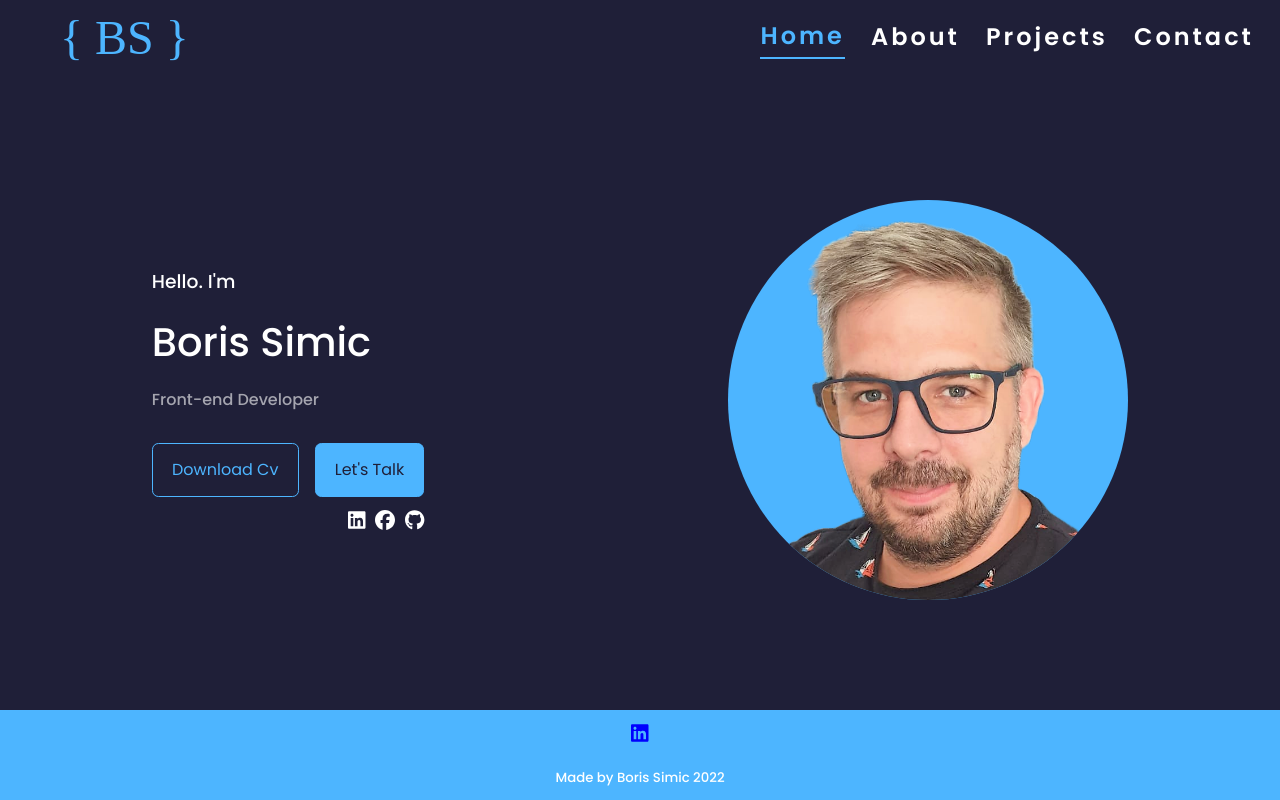
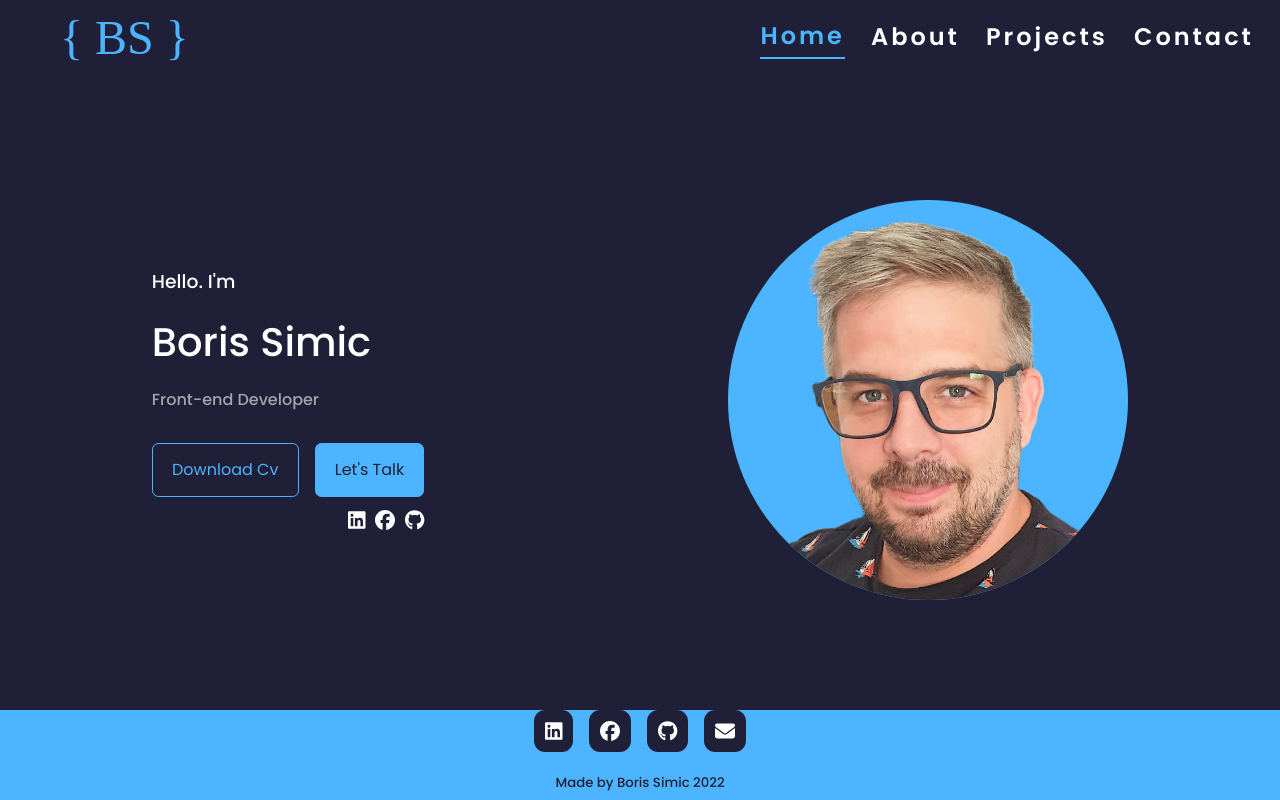
Before and after one commit to borissimic/portfolio, a React (Create React App) app: page / in a window 1280 px wide. Built offline with nearby package versions, Linux system fonts and the light colour scheme.

Commit message:
home page done

```diff
--- a/src/components/Footer/index.scss
+++ b/src/components/Footer/index.scss
@@ -4,6 +4,7 @@
   display: flex;
   flex-direction: column;
   justify-content: center;
+  align-items: center;
   gap: 20px;
   width: 100%;
   height: 90px;
@@ -11,16 +12,30 @@
   bottom: 0;
   background-color: $color-primary;
   grid-row-start: 4;
-  &__test1 {
+
+  &__socials {
     display: flex;
     justify-content: center;
+    gap: 16px;
+
+    a {
+      background-color: $color-bg;
+      color: $color-white;
+      padding: 10px;
+      border-radius: 0.7rem;
+      display: flex;
+      border: 1px solid transparent;
+      transition: all 400 ease;
+
+      &:hover {
+        background-color: transparent;
+        color: $color-bg;
+        border-color: $color-bg;
+      }
+    }
   }
   &__text {
-    align-self: center;
-  }
-
-  &_nav {
-    display: flex;
-    justify-content: space-around;
+    color: $color-bg;
+    margin-bottom: 5px;
   }
 }
--- a/src/components/Footer/index.tsx
+++ b/src/components/Footer/index.tsx
@@ -1,30 +1,38 @@
-import { faLinkedin } from "@fortawesome/free-brands-svg-icons";
+import {
+  faFacebook,
+  faGithub,
+  faLinkedin,
+} from "@fortawesome/free-brands-svg-icons";
+import { faEnvelope } from "@fortawesome/free-solid-svg-icons";
 import { FontAwesomeIcon } from "@fortawesome/react-fontawesome";
 
-import Navigation from "components/Navigation";
-import TestSocials from "components/TestSocials";
+import Socials from "components/Socials";
 
 import "./index.scss";
 
 const Footer = () => {
-  const navItems = [
-    { name: "Home", path: "/" },
-    { name: "About", path: "/about" },
-    { name: "Projects", path: "/projects" },
-    { name: "Contact", path: "/contact" },
-  ];
   const socialsItems = [
     {
       href: "https://linkedin.com",
-      icon: <FontAwesomeIcon icon={faLinkedin} size="lg" color="blue" />,
+      icon: <FontAwesomeIcon icon={faLinkedin} size="lg" />,
+    },
+    {
+      href: "https://facebook.com",
+      icon: <FontAwesomeIcon icon={faFacebook} size="lg" />,
+    },
+    {
+      href: "https://github.com",
+      icon: <FontAwesomeIcon icon={faGithub} size="lg" />,
+    },
+    {
+      href: "mailto:borissimic99@yahoo.com",
+      icon: <FontAwesomeIcon icon={faEnvelope} size="lg" />,
     },
   ];
+
   return (
     <footer className="footer">
-      <div className="footer__test1">
-        <TestSocials className="footer_socials" items={socialsItems} />
-        {/* <Navigation className="footer_nav" items={navItems} /> */}
-      </div>
+      <Socials className="footer__socials" items={socialsItems} />
       <h5 className="footer__text">Made by Boris Simic 2022</h5>
     </footer>
   );
--- a/src/components/MobileNavigation/index.scss
+++ b/src/components/MobileNavigation/index.scss
@@ -4,7 +4,7 @@
   display: flex;
   position: absolute;
   top: 75px;
-  height: 90vh;
+  height: 100vh;
   width: 100%;
   gap: 30px;
   align-items: center;
--- a/src/components/TestSocials/index.tsx
+++ b/src/components/Socials/index.tsx
@@ -1,6 +1,6 @@
 import { SocialsItem } from "models/generic.model";
 
-const TestSocials = ({ className = "", items }: Props) => {
+const Socials = ({ className = "", items }: Props) => {
   const content = items.map(({ href, icon }) => (
     <a key={href} href={href} target="_blank" rel="noopener noreferrer">
       {icon}
@@ -10,7 +10,7 @@ const TestSocials = ({ className = "", items }: Props) => {
   return <div className={className}>{content}</div>;
 };
 
-export default TestSocials;
+export default Socials;
 
 type Props = {
   items: SocialsItem[];
--- a/src/views/AboutPage/index.tsx
+++ b/src/views/AboutPage/index.tsx
@@ -1,6 +1,6 @@
 import { faLinkedin } from "@fortawesome/free-brands-svg-icons";
 import { FontAwesomeIcon } from "@fortawesome/react-fontawesome";
-import TestSocials from "components/TestSocials";
+import Socials from "components/Socials";
 
 import "./index.scss";
 
@@ -13,7 +13,7 @@ const AboutPage = () => {
   ];
   return (
     <div>
-      <TestSocials items={socialsItems} />
+      <Socials items={socialsItems} />
     </div>
   );
 };
--- a/src/views/HomePage/index.tsx
+++ b/src/views/HomePage/index.tsx
@@ -5,7 +5,7 @@ import {
 } from "@fortawesome/free-brands-svg-icons";
 import { FontAwesomeIcon } from "@fortawesome/react-fontawesome";
 import CtaButton from "components/CtaButton";
-import TestSocials from "components/TestSocials";
+import Socials from "components/Socials";
 
 import "./index.scss";
 
@@ -33,7 +33,7 @@ const HomePage = () => {
           <h1>Boris Simic</h1>
           <h4 className="text-light">Front-end Developer</h4>
           <CtaButton />
-          <TestSocials className="home__socials" items={socialsItems} />
+          <Socials className="home__socials" items={socialsItems} />
         </div>
 
         <div className="home__image_contanier">
```
